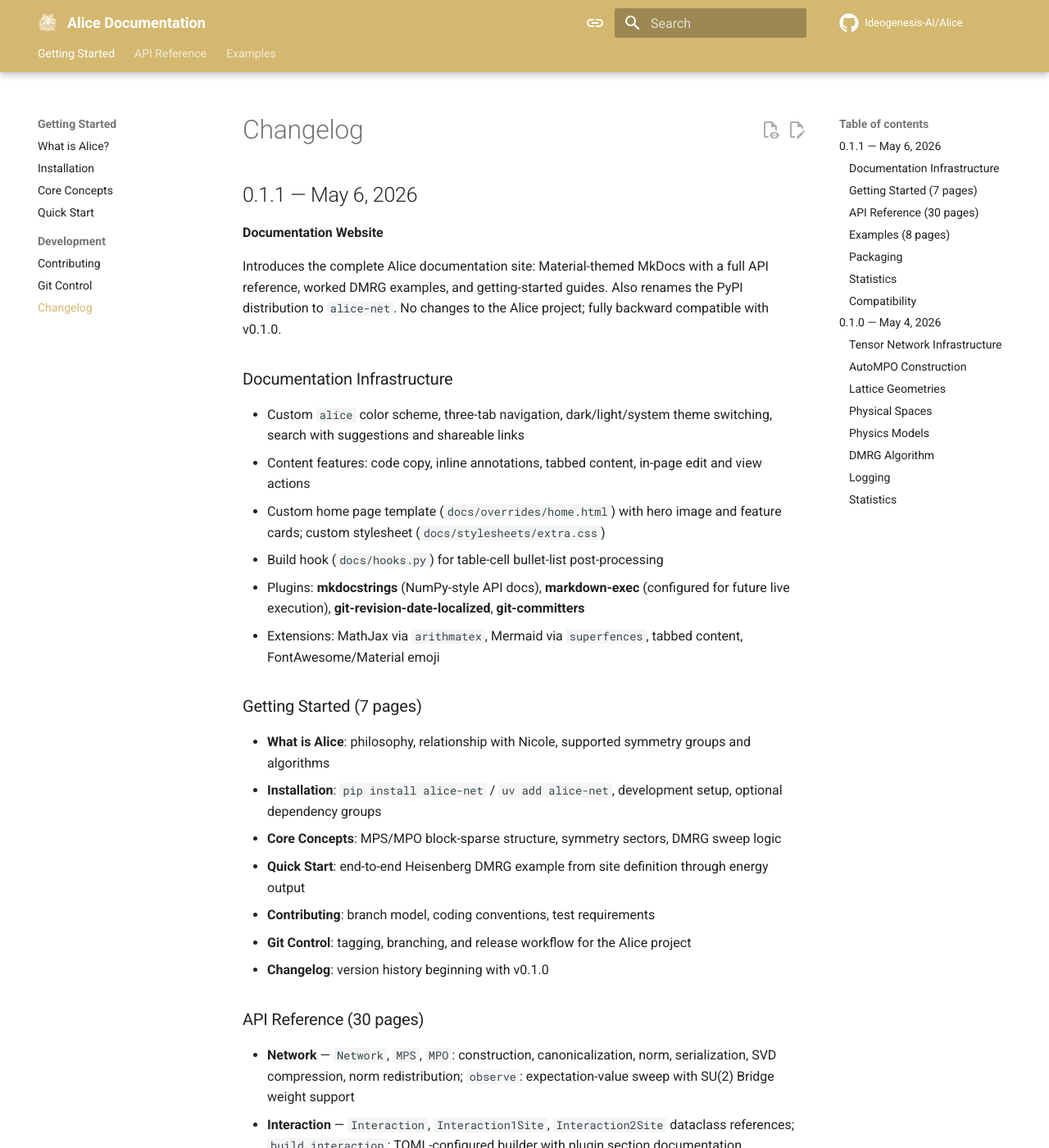
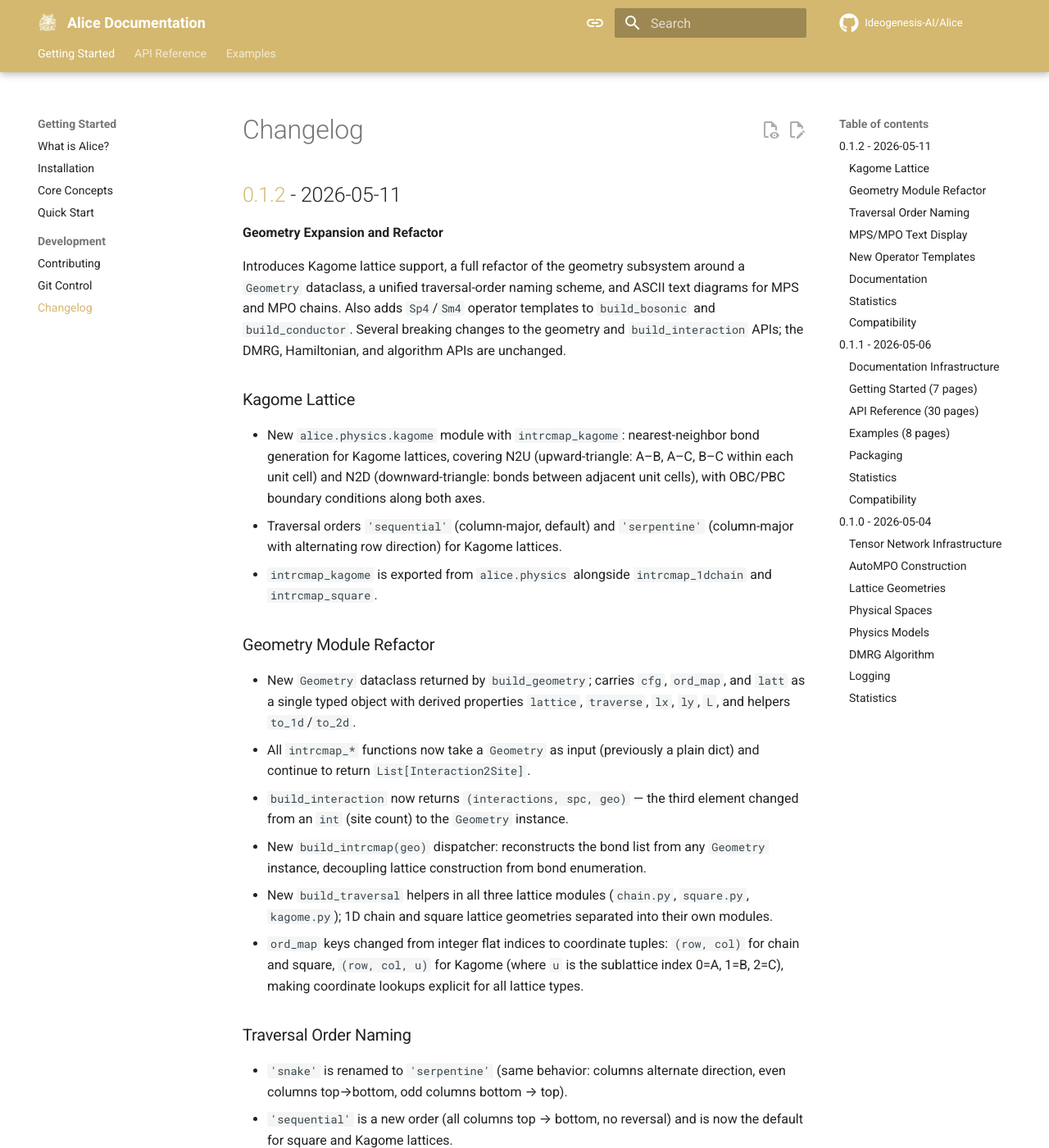
Before and after one commit to Ideogenesis-AI/Alice, an MkDocs documentation site: the page built from docs/getting-started/changelog.md, in a window 1280 px wide and 1400 px high. Shown: the whole window at 82% size. Built offline with MkDocs 1.6.1 and Material for MkDocs 9.7.7, drawn with Linux system fonts in a browser that asks for light colours; comment, search, counter and statistics services are not loaded; some of the changed text lies outside the part shown.

Commit message:
Update changelog for version 0.1.2, introducing significant geometry subsystem refactor, Kagome lattice support, new traversal orders, and enhanced MPS/MPO text display
Includes breaking changes to geometry APIs and updates to documentation and tests.

```diff
--- a/docs/getting-started/changelog.md
+++ b/docs/getting-started/changelog.md
@@ -1,6 +1,98 @@
 # Changelog
 
-## 0.1.1 — May 6, 2026
+## [0.1.2] - 2026-05-11
+
+**Geometry Expansion and Refactor**
+
+Introduces Kagome lattice support, a full refactor of the geometry subsystem around a
+`Geometry` dataclass, a unified traversal-order naming scheme, and ASCII text diagrams
+for MPS and MPO chains. Also adds `Sp4`/`Sm4` operator templates to `build_bosonic` and
+`build_conductor`. Several breaking changes to the geometry and `build_interaction` APIs;
+the DMRG, Hamiltonian, and algorithm APIs are unchanged.
+
+### Kagome Lattice
+
+- New `alice.physics.kagome` module with `intrcmap_kagome`: nearest-neighbor bond
+  generation for Kagome lattices, covering N2U (upward-triangle: A–B, A–C, B–C within
+  each unit cell) and N2D (downward-triangle: bonds between adjacent unit cells), with
+  OBC/PBC boundary conditions along both axes.
+- Traversal orders `'sequential'` (column-major, default) and `'serpentine'`
+  (column-major with alternating row direction) for Kagome lattices.
+- `intrcmap_kagome` is exported from `alice.physics` alongside `intrcmap_1dchain`
+  and `intrcmap_square`.
+
+### Geometry Module Refactor
+
+- New `Geometry` dataclass returned by `build_geometry`; carries `cfg`, `ord_map`,
+  and `latt` as a single typed object with derived properties `lattice`, `traverse`,
+  `lx`, `ly`, `L`, and helpers `to_1d`/`to_2d`.
+- All `intrcmap_*` functions now take a `Geometry` as input (previously a plain dict)
+  and continue to return `List[Interaction2Site]`.
+- `build_interaction` now returns `(interactions, spc, geo)` — the third element
+  changed from an `int` (site count) to the `Geometry` instance.
+- New `build_intrcmap(geo)` dispatcher: reconstructs the bond list from any `Geometry`
+  instance, decoupling lattice construction from bond enumeration.
+- New `build_traversal` helpers in all three lattice modules (`chain.py`, `square.py`,
+  `kagome.py`); 1D chain and square lattice geometries separated into their own modules.
+- `ord_map` keys changed from integer flat indices to coordinate tuples: `(row, col)`
+  for chain and square, `(row, col, u)` for Kagome (where `u` is the sublattice index
+  0=A, 1=B, 2=C), making coordinate lookups explicit for all lattice types.
+
+### Traversal Order Naming
+
+- `'snake'` is renamed to `'serpentine'` (same behavior: columns alternate
+  direction, even columns top→bottom, odd columns bottom → top).
+- `'sequential'` is a new order (all columns top → bottom, no reversal) and is
+  now the default for square and Kagome lattices.
+- All documentation, example configs, and tests updated to the new naming.
+
+### MPS/MPO Text Display
+
+- New `alice.network.display` module with `network_summary`: Unicode ASCII-art chain
+  diagrams showing tensor nodes, bond dimensions, center site, and summary info.
+- `MPS.__repr__` and `MPO.__repr__` delegate to `network_summary`, giving readable
+  representations in REPLs and notebooks.
+
+### New Operator Templates
+
+- `build_bosonic` and `build_conductor` gain `Sp4`/`Sp4dag`/`Sm4`/`Sm4dag` templates
+  (U(1)-only), enabling AutoMPO construction for models where raising and lowering
+  channels must be handled separately.
+
+### Documentation
+
+- New API reference pages for `intrcmap_kagome` and `build_intrcmap`; geometry and
+  traversal pages updated to reflect the refactored two-stage construction pipeline.
+- All documentation page headings standardized to title case.
+
+### Statistics
+
+- **~650 tests** across 21 test modules (up from 538 / 19 modules in v0.1.0).
+- **119 commits** since v0.1.1.
+- **65 files changed**, 3,380 insertions, 824 deletions.
+- **20 source modules** in three subpackages: `alice.network`, `alice.physics`,
+  `alice.algorithm.dmrg`.
+
+### Compatibility
+
+- **Breaking Changes:**
+    - `build_geometry` return type changed from `List[Interaction2Site]` to `Geometry`.
+    - All `intrcmap_*` functions now take a `Geometry` as input instead of a plain dict;
+      return type `List[Interaction2Site]` is unchanged.
+    - `build_interaction` third return value changed from `int` (site count) to `Geometry`.
+    - `geometry_fn` callable override signature changed from
+      `(geo: dict) -> List[Interaction2Site]` to `(geo_cfg: dict) -> Geometry`; a new
+      `intrcmap_fn` override was added with signature
+      `(geo: Geometry) -> List[Interaction2Site]`.
+    - The public function `generate_snake_order` is removed; its traversal logic is now
+      internal.
+    - The TOML key `traverse: 'snake'` is deprecated; `'snake'` was renamed to
+      `'serpentine'`, and `'sequential'` is the new default order.
+- **Requirements:** Python ≥ 3.11, PyTorch ≥ 2.5, Nicole ≥ 0.3.6.
+
+---
+
+## [0.1.1] - 2026-05-06
 
 **Documentation Website**
 
@@ -66,7 +158,7 @@ backward compatible with v0.1.0.
 
 ---
 
-## 0.1.0 — May 4, 2026
+## [0.1.0] - 2026-05-04
 
 Initial stable release of Alice.
 
@@ -123,3 +215,7 @@ Initial stable release of Alice.
 - 196 commits across 10+ feature branches.
 - 64 files, ~16,000 lines of code.
 - 16 source modules in three subpackages: `alice.network`, `alice.physics`, `alice.algorithm.dmrg`.
+
+[0.1.2]: https://github.com/Ideogenesis-AI/Alice/releases/tag/v0.1.2
+[0.1.1]: https://github.com/Ideogenesis-AI/Alice/releases/tag/v0.1.1
+[0.1.0]: https://github.com/Ideogenesis-AI/Alice/releases/tag/v0.1.0
```
